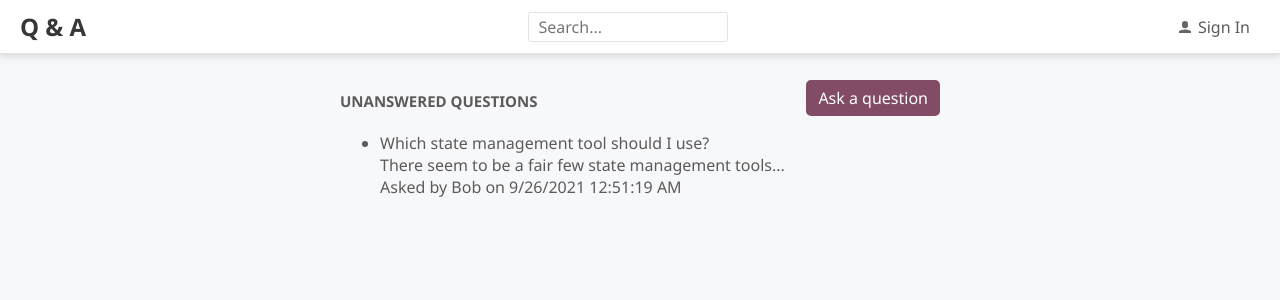
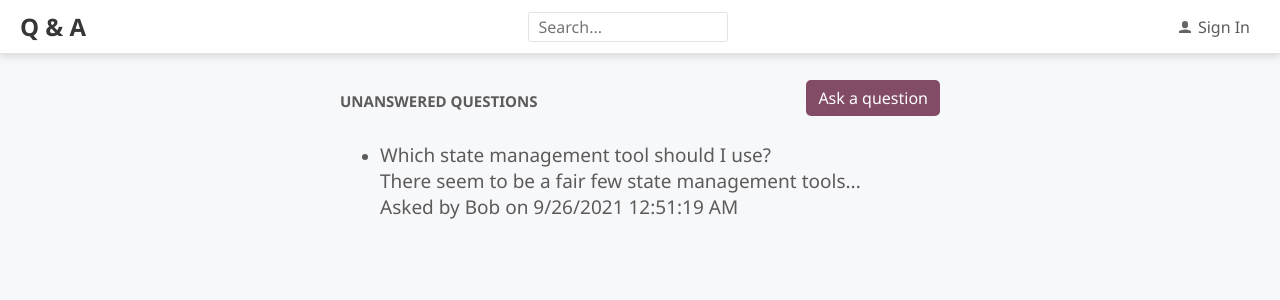
Before and after one commit to cfmdevWebSS/QandA_App, a React (Create React App) app in the folder frontend/: page / in a window 1280 px wide. Shown: the top 300 px of the page. Built offline with nearby package versions, Linux system fonts and the light colour scheme.

Commit message:
Interim Save Number 3 10-09-2021

```diff
--- a/frontend/src/App.tsx
+++ b/frontend/src/App.tsx
@@ -6,8 +6,16 @@ import { HomePage } from './HomePage';
 
 import { fontFamily, fontSize, gray2 } from './Styles';
 
+import { BrowserRouter, Routes, Route } from 'react-router-dom';
+import { AskPage } from './AskPage';
+import { SearchPage } from './SearchPage';
+import { SignInPage } from './SignInPage';
+import { NotFoundPage } from './NotFoundPage';
+import { QuestionPage } from './QuestionPage';
+
 function App() {
   return (
+    <BrowserRouter>
       <div
         css={css`
           font-family: ${fontFamily};
@@ -16,8 +24,16 @@ function App() {
         `}
       >
         <Header />
-      <HomePage />
+        <Routes>
+          <Route path="" element={<HomePage />} />
+          <Route path="search" element={<SearchPage />} />
+          <Route path="ask" element={<AskPage />} />
+          <Route path="signin" element={<SignInPage />} />
+          <Route path="questions/:questionId" element={<QuestionPage />} />
+          <Route path="*" element={<NotFoundPage />} />
+        </Routes>
       </div>
+    </BrowserRouter>
   );
 }
 
--- a/frontend/src/AskPage.tsx
+++ b/frontend/src/AskPage.tsx
@@ -1,6 +1,4 @@
 import React from 'react';
 import { Page } from './Page';
 
-export const AskPage = () => {
-  <Page title="Ask a question">{null}</Page>;
-};
+export const AskPage = () => <Page title="Ask a question">{null}</Page>;
--- a/frontend/src/Header.tsx
+++ b/frontend/src/Header.tsx
@@ -3,6 +3,7 @@ import { css } from '@emotion/react';
 import { fontFamily, fontSize, gray1, gray2, gray5 } from './Styles';
 import React from 'react';
 import { UserIcon } from './Icons';
+import { Link } from 'react-router-dom';
 
 export const Header = () => {
   const handleSearchInputChange = (e: React.ChangeEvent<HTMLInputElement>) => {
@@ -24,8 +25,8 @@ export const Header = () => {
         box-shadow: 0 3px 7px 0 rgba(110, 112, 114, 0.21);
       `}
     >
-      <a
-        href="./"
+      <Link
+        to="./"
         css={css`
           font-size: 24px;
           font-weight: bold;
@@ -34,7 +35,7 @@ export const Header = () => {
         `}
       >
         Q & A
-      </a>
+      </Link>
       <input
         type="text"
         placeholder="Search..."
@@ -55,8 +56,8 @@ export const Header = () => {
           }
         `}
       />
-      <a
-        href="./signin"
+      <Link
+        to="./signin"
         css={css`
           font-family: ${fontFamily};
           font-size: ${fontSize};
@@ -75,7 +76,7 @@ export const Header = () => {
       >
         <UserIcon />
         <span>Sign In</span>
-      </a>
+      </Link>
     </div>
   );
 };
--- a/frontend/src/HomePage.tsx
+++ b/frontend/src/HomePage.tsx
@@ -6,6 +6,7 @@ import { getUnansweredQuestions, QuestionData } from './QuestionsData';
 import { Page } from './Page';
 import { PageTitle } from './PageTitle';
 import { PrimaryButton } from './Styles';
+import { useNavigate } from 'react-router-dom';
 
 export const HomePage = () => {
   const [questions, setQuestions] = React.useState<QuestionData[]>([]);
@@ -19,8 +20,9 @@ export const HomePage = () => {
     };
     doGetUnansweredQuestions();
   }, []);
+  const navigate = useNavigate();
   const handleAskQuestionClick = () => {
-    console.log('TODO - move to the AskPage');
+    navigate('ask');
   };
 
   return (
--- /dev/null
+++ b/frontend/src/NotFoundPage.tsx
@@ -0,0 +1,4 @@
+import React from 'react';
+import { Page } from './Page';
+
+export const NotFoundPage = () => <Page title="Page Not Found">{null}</Page>;
--- a/frontend/src/Question.tsx
+++ b/frontend/src/Question.tsx
@@ -1,5 +1,9 @@
+/** @jsxImportSource @emotion/react */
+import { css } from '@emotion/react';
 import React from 'react';
 import { QuestionData } from './QuestionsData';
+import { Link } from 'react-router-dom';
+import { gray2 } from './Styles';
 
 interface Props {
   data: QuestionData;
@@ -7,8 +11,21 @@ interface Props {
 }
 
 export const Question = ({ data, showContent = true }: Props) => (
-  <div>
-    <div>{data.title}</div>
+  <div
+    css={css`
+      padding: 10px 0px;
+      font-size: 19px;
+    `}
+  >
+    <Link
+      css={css`
+        text-decoration: none;
+        color: ${gray2};
+      `}
+      to={`/questions/${data.questionId}`}
+    >
+      {data.title}
+    </Link>
     {showContent && (
       <div>
         {data.content.length > 50
--- a/frontend/src/QuestionPage.tsx
+++ b/frontend/src/QuestionPage.tsx
@@ -1,6 +1,8 @@
 import React from 'react';
 import { Page } from './Page';
+import { useParams } from 'react-router';
 
 export const QuestionPage = () => {
-  <Page>Question Page</Page>;
+  const { questionId } = useParams();
+  return <Page>Question Page {questionId}</Page>;
 };
--- a/frontend/src/SearchPage.tsx
+++ b/frontend/src/SearchPage.tsx
@@ -1,6 +1,4 @@
 import React from 'react';
 import { Page } from './Page';
 
-export const SearchPage = () => {
-  <Page title="Search Results">{null}</Page>;
-};
+export const SearchPage = () => <Page title="Search Results">{null}</Page>;
--- a/frontend/src/SignInPage.tsx
+++ b/frontend/src/SignInPage.tsx
@@ -1,6 +1,4 @@
 import React from 'react';
 import { Page } from './Page';
 
-export const SignInPage = () => {
-  <Page title="Sign In">{null}</Page>;
-};
+export const SignInPage = () => <Page title="Sign In">{null}</Page>;
```
Also changed, not shown: 1 other file (tests, documents, lock files or other folders). Lines whose indentation alone changed are shown as unchanged.
